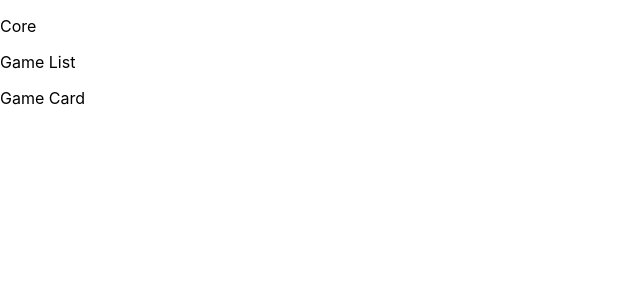
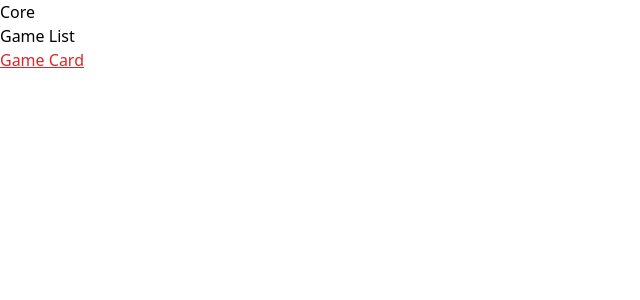
Before and after one commit to w3f-community/asylum-ui, a React (Create React App) app: page / in a window 1280 px wide. Shown: the top 300 px of the page, without its empty margins (0-640 px from the left). Built offline with nearby package versions, Linux system fonts and the light colour scheme.

Commit message:
add tailwindcss

```diff
--- a/package.json
+++ b/package.json
@@ -39,5 +39,10 @@
       "last 1 firefox version",
       "last 1 safari version"
     ]
+  },
+  "devDependencies": {
+    "autoprefixer": "^10.4.4",
+    "postcss": "^8.4.12",
+    "tailwindcss": "^3.0.23"
   }
 }
--- /dev/null
+++ b/postcss.config.js
@@ -0,0 +1,6 @@
+module.exports = {
+  plugins: {
+    tailwindcss: {},
+    autoprefixer: {},
+  },
+}
--- a/src/App.css
+++ /dev/null
@@ -1,38 +0,0 @@
-.App {
-  text-align: center;
-}
-
-.App-logo {
-  height: 40vmin;
-  pointer-events: none;
-}
-
-@media (prefers-reduced-motion: no-preference) {
-  .App-logo {
-    animation: App-logo-spin infinite 20s linear;
-  }
-}
-
-.App-header {
-  background-color: #282c34;
-  min-height: 100vh;
-  display: flex;
-  flex-direction: column;
-  align-items: center;
-  justify-content: center;
-  font-size: calc(10px + 2vmin);
-  color: white;
-}
-
-.App-link {
-  color: #61dafb;
-}
-
-@keyframes App-logo-spin {
-  from {
-    transform: rotate(0deg);
-  }
-  to {
-    transform: rotate(360deg);
-  }
-}
--- a/src/components/game-card/index.tsx
+++ b/src/components/game-card/index.tsx
@@ -3,7 +3,7 @@ import * as React from "react";
 export const GameCard = () => {
   return (
     <div>
-      <p>Game Card</p>
+      <p className='underline text-red-600'>Game Card</p>
     </div>
   );
 };
--- a/src/index.css
+++ b/src/index.css
@@ -1,13 +1,3 @@
-body {
-  margin: 0;
-  font-family: -apple-system, BlinkMacSystemFont, 'Segoe UI', 'Roboto', 'Oxygen',
-    'Ubuntu', 'Cantarell', 'Fira Sans', 'Droid Sans', 'Helvetica Neue',
-    sans-serif;
-  -webkit-font-smoothing: antialiased;
-  -moz-osx-font-smoothing: grayscale;
-}
-
-code {
-  font-family: source-code-pro, Menlo, Monaco, Consolas, 'Courier New',
-    monospace;
-}
+@tailwind base;
+@tailwind components;
+@tailwind utilities;
--- /dev/null
+++ b/tailwind.config.js
@@ -0,0 +1,9 @@
+module.exports = {
+  content: [
+    "./src/**/**/*.{ts,tsx}"
+  ],
+  theme: {
+    extend: {},
+  },
+  plugins: [],
+}
```
Also changed, not shown: src/logo.svg (deleted), 1 other file (tests, documents, lock files or other folders).
